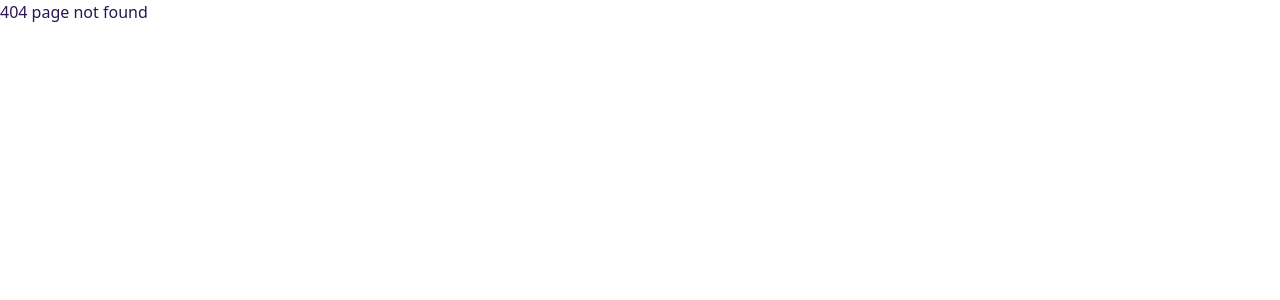
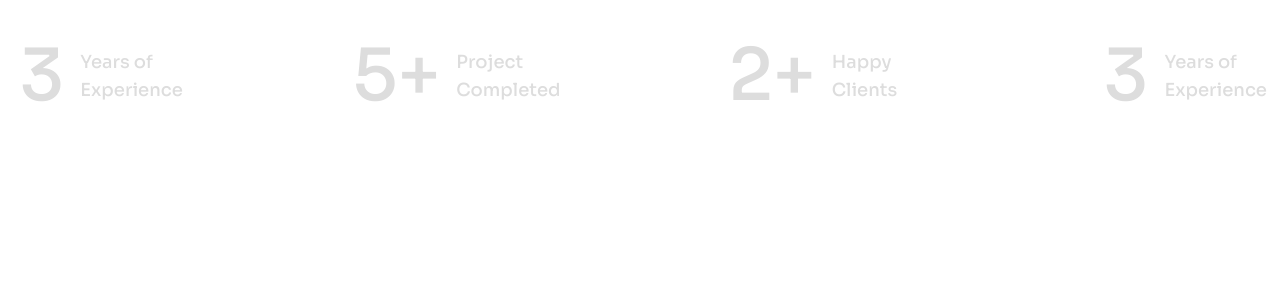
Before and after one commit to gajju44/Portfolio, a React (Vite) app: page /Stats in a window 1280 px wide. Before the commit this address had no page. Shown: the top 300 px of the page. Built offline with nearby package versions, Linux system fonts and the light colour scheme.

Commit message:
added stats component

```diff
--- a/src/App.jsx
+++ b/src/App.jsx
@@ -1,5 +1,6 @@
 import HomePage from './Pages/HomePage/HomePage'
 import { createBrowserRouter, RouterProvider } from "react-router-dom";
+import Stats from './Pages/HomePage/Stats';
 function App() {
 
   const router = createBrowserRouter([
@@ -8,6 +9,11 @@ function App() {
       element: <HomePage />,
       errorElement: <>404 page not found</>,
     },
+    {
+      path: "/Stats",
+      element: <Stats />,
+
+    },
   ]);
   return <RouterProvider router={router} />;
 }
--- a/src/Pages/HomePage/HomePage.jsx
+++ b/src/Pages/HomePage/HomePage.jsx
@@ -1,13 +1,14 @@
 import React from 'react';
 import Navbar from '../../Components/SharedComponent/Navbar.jsx';
 import Introduction from './Introduction.jsx';
-
+import Stats from './Stats.jsx';
 function HomePage() {
   return (
    <>
-   <div className='flex flex-col items-center gap-20 w-full overflow-x-hidden h-screen font-sora'>
+   <div className='flex flex-col items-center gap-20 w-full overflow-x-hidden h-screen font-sora will-change-auto scroll-smooth'>
    <Navbar/>
    <Introduction/>
+    <Stats/>
 
    </div>
    </>
--- a/src/Pages/HomePage/Introduction.jsx
+++ b/src/Pages/HomePage/Introduction.jsx
@@ -7,7 +7,7 @@ import { Download, Twitter, Instagram, Linkedin, Github } from "lucide-react";
 function Introduction() {
   return (
     <>
-      <div className="relative flex flex-col items-start  w-full  xl:max-w-[1320px] 2xl:max-w-[1400px]  mx-auto ">
+      <div className="relative flex flex-col items-start  w-full  xl:max-w-[1320px] 2xl:max-w-[1400px]  mx-auto  ">
 
 
       <svg viewBox="0 0 1320 300" className="animate-stroke">
--- /dev/null
+++ b/src/Pages/HomePage/Stats.jsx
@@ -0,0 +1,18 @@
+import React from 'react'
+
+function Stats() {
+  return (
+  <>
+  <div className='flex gap-44 font-sora w-full justify-center py-10'>
+
+    <span className='text-7xl font-medium flex items-center text-[#dddddd]'> 3<span className='text-lg  w-24 inline-block ml-4'> Years of Experience</span></span>
+    <span className='text-7xl font-medium flex items-center text-[#dddddd]'> 5+<span className='text-lg  w-24 inline-block ml-4'> Project Completed</span></span>
+    <span className='text-7xl font-medium flex items-center text-[#dddddd]'> 2+<span className='text-lg  w-24 inline-block ml-4'> Happy Clients</span></span>
+    <span className='text-7xl font-medium flex items-center text-[#dddddd]'> 3<span className='text-lg  w-24 inline-block ml-4'> Years of Experience</span></span>
+
+  </div>
+  </>
+  )
+}
+
+export default Stats
```
Also changed, not shown: src/index.css (+6 -1 lines), 1 other file (tests, documents, lock files or other folders).
